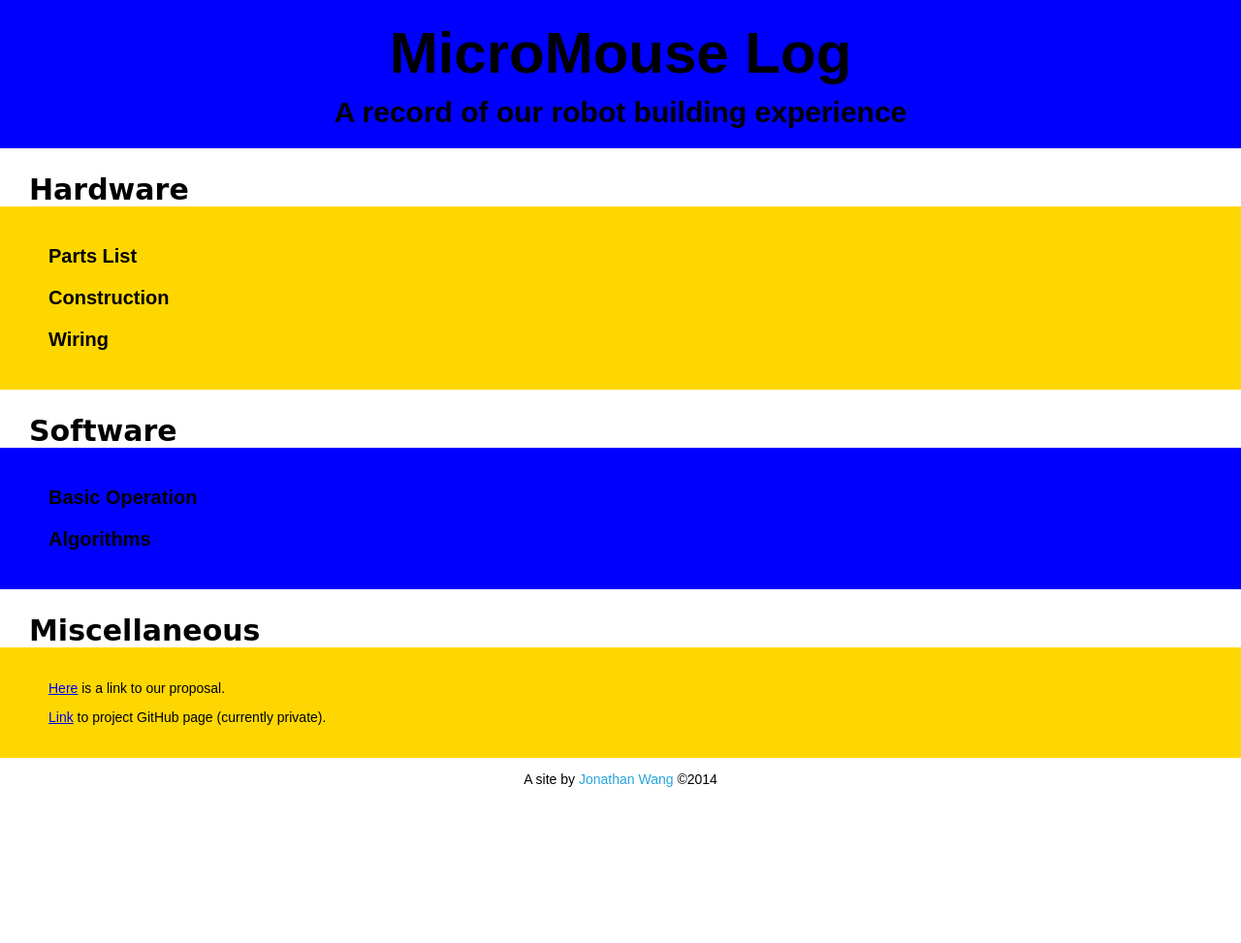
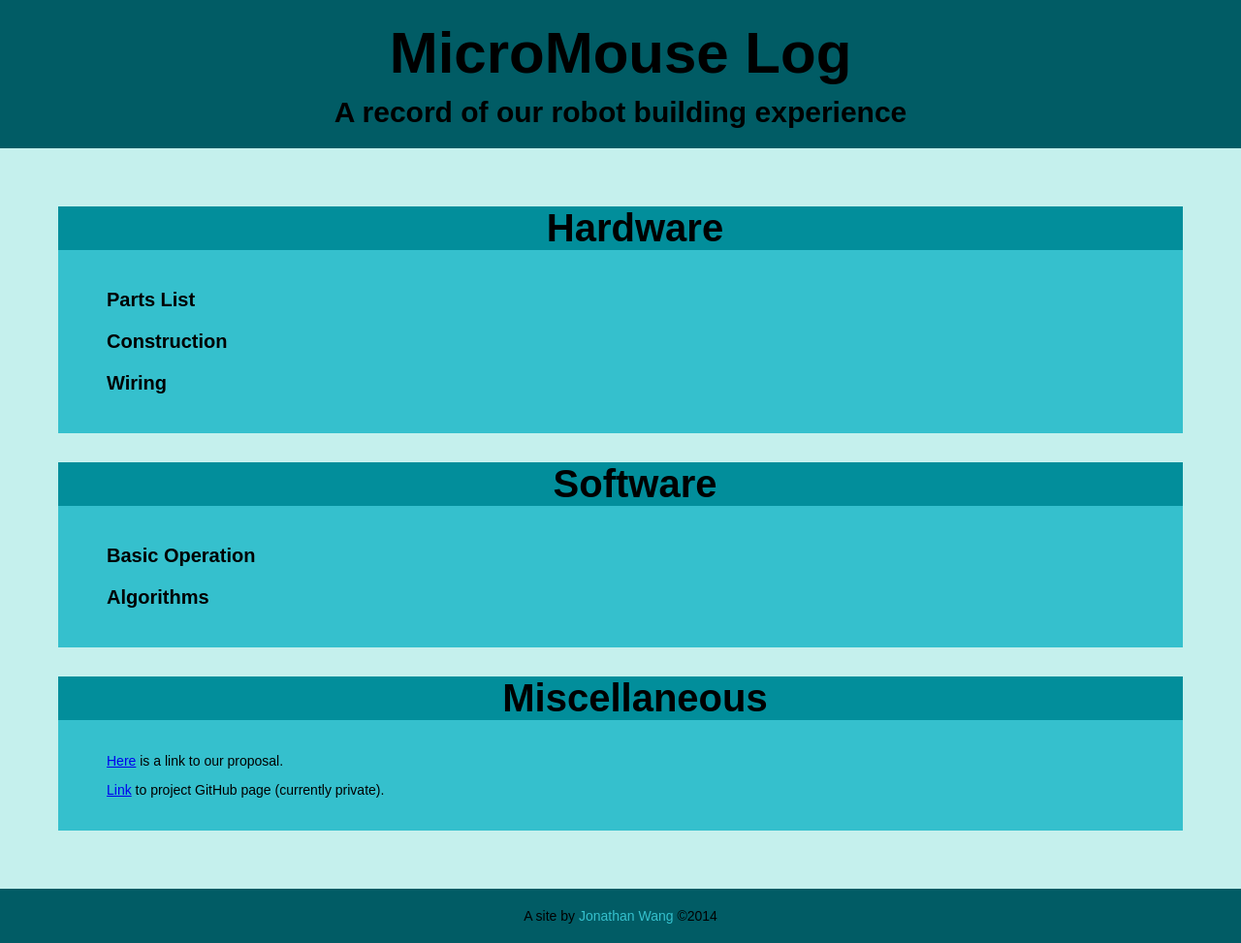
Before and after one commit to jonathanwang017/MicroMouse, a plain HTML site: page index.html in a window 1280 px wide. Shown: the whole page at 97% size. Before the commit the page ends 826 px from the top, so only its background shows below. Drawn offline with nearby package versions, Linux system fonts and the light colour scheme; a web font is replaced by a local one.

Commit message:
change color palette, format

```diff
--- a/index.html
+++ b/index.html
@@ -11,12 +11,17 @@
         <script src="script.js"></script>
     </head>
     <body>
-        <div id = "container">
+        <div id = "header_div">
             <div id = "header">
                 <h1 id = "header_text">MicroMouse Log</h1>
                 <h4 id = "header_subtitle">A record of our robot building experience</h4>
             </div>
-            <h2 id = "hardware_header" class = "sect_header">Hardware</h2>
+        </div>
+        <div id = "container">
+
+            <div class = "sect_div">
+                <h2 id = "hardware_header" class = "sect_header">Hardware</h2>
+            </div>
             <div id = "hardware_sect">
                 <h3 id = "parts_header" class = "subsect_header">Parts List</h3>
                 <div id = "parts_sect">
@@ -102,7 +107,9 @@
                     <img src = "pics/block_diagram.png" width="400px" height="250px">
                 </div>
             </div>
-            <h2 id = "software_header" class = "sect_header">Software</h2>
+            <div class = "sect_div">
+                <h2 id = "software_header" class = "sect_header">Software</h2>
+            </div>
             <div id = "software_sect">
                 <h3 id = "operations_header" class = "subsect_header">Basic Operation</h3>
                 <div id = "operations_sect">
@@ -131,13 +138,17 @@
                     </div>
                 </div>
             </div>
-            <h2 id = "misc_header" class = "sect_header">Miscellaneous</h2>
+            <div class = "sect_div">
+                <h2 id = "misc_header" class = "sect_header">Miscellaneous</h2>
+            </div>
             <div id = "misc_sect">
                 <p><a href = https://docs.google.com/document/d/1sHtVUwCgUZa9WiDHbRd4pOq6PYeuUYT_po44uCzuGXA/edit>Here</a> is a link to our proposal.</p>
                 <p><a href = https://github.com/jonathanwang017/MicroMouse>Link</a> to project GitHub page (currently private).</p>
             </div>
+        </div>
+        <div id = "end_div">
             <div id = "bottom_buffer">
-                <p>A site by <a href = "https://github.com/jonathanwang017" id = "git_link">Jonathan Wang</a> ©2014</p>
+                <p id = "endnote">A site by <a href = "https://github.com/jonathanwang017" id = "git_link">Jonathan Wang</a> ©2014</p>
             </div>
         </div>
     </body>
--- a/style.css
+++ b/style.css
@@ -1,23 +1,37 @@
 html, body
 {
-    background-color: WHITE;
+    background-color: #5EC4CD;
     margin: 0;
+    padding: 0;
 }
 p
 {
     font-family: 'Duru Sans', sans-serif;
     font-size: 14px;
 }
+#header_div
+{
+    background-color: #5EC4CD;
+    padding-top: 0;
+    padding-left: 0;
+    padding-right: 0;
+}
 #container
 {
-    background-color: WHITE;
+    background-color: #C5F0ED;
     height: auto;
-    padding: 0px;
+    padding-left: 60px;
+    padding-right: 60px;
+    padding-top: 30px;
+    padding-bottom: 60px;
+    margin-left: 0;
+    margin-right: 0;
 }
 #header
 {
-    background-color: BLUE;
-    padding: 20px
+    background-color: #015C65;
+    padding: 20px;
+
 }
 #header_text
 {
@@ -34,13 +48,21 @@ p
     margin-bottom: 0;
     margin-top: 10px;
 }
+.sect_div
+{
+    background-color: #028E9B;
+    margin-top: 30px;
+    text-align: center;
+}
 .sect_header
 {
-    font-family: 'Sue Ellen Francisco', cursive;
-    font-size: 30px;
+    margin: 0;
+    font-family: 'Bubbler One', sans-serif;
+    font-size: 40px;
 }
 .subsect_header
 {
+    margin-bottom: 0;
     font-family: 'Duru Sans', sans-serif;
     font-size: 20px;
 }
@@ -51,18 +73,20 @@ p
 }
 #hardware_sect
 {
-    background-color: GOLD;
+    background-color: #35C0CD;
     height: auto;
     padding: 20px;
     padding-left: 50px;
     padding-right: 50px;
+    padding-bottom: 40px;
 }
 #parts_sect
 {
-    background-color: BLUE;
+    background-color: #35C0CD;
     display: none;
     height: auto;
-    padding: 10px;
+    padding-left: 20px;
+    padding-right: 20px;
 }
 #parts_table
 {
@@ -81,17 +105,19 @@ p
 }
 #building_sect
 {
-    background-color: BLUE;
+    background-color: #35C0CD;
     display: none;
     height: auto;
-    padding: 10px;
+    padding-left: 20px;
+    padding-right: 20px;
 }
 #wiring_sect
 {
-    background-color: BLUE;
+    background-color: #35C0CD;
     display: none;
     height: auto;
-    padding: 10px;
+    padding-left: 20px;
+    padding-right: 20px;
 }
 #software_header
 {
@@ -100,23 +126,25 @@ p
 }
 #software_sect
 {
-    background-color: BLUE;
+    background-color: #35C0CD;
     height: auto;
     padding: 20px;
     padding-left: 50px;
     padding-right: 50px;
+    padding-bottom: 40px;
 }
 #operations_sect
 {
-    background-color: GOLD;
+    background-color: #35C0CD;
     display: none;
     height: auto;
-    padding: 10px;
+    padding-left: 20px;
+    padding-right: 20px;
 }
 #operations_subsect_left
 {
     margin-left: 30px;
-    width: 30%;
+    width: 35%;
     float: left;
 }
 #operations_subsect_right
@@ -126,15 +154,16 @@ p
 }
 #algorithms_sect
 {
-    background-color: GOLD;
+    background-color: #35C0CD;
     display: none;
     height: auto;
-    padding: 10px;
+    padding-left: 20px;
+    padding-right: 20px;
 }
 #algorithms_subsect_left
 {
     margin-left: 30px;
-    width: 35%;
+    width: 45%;
     float: left;
 }
 #algorithms_subsect_right
@@ -149,7 +178,7 @@ p
 }
 #misc_sect
 {
-    background-color: GOLD;
+    background-color: #35C0CD;
     height: auto;
     padding: 20px;
     padding-left: 50px;
@@ -157,7 +186,7 @@ p
 }
 #git_link
 {
-    color: #27A4DB;
+    color: #35C0CD;
     text-decoration: none;
 }
 #git_link:hover
@@ -166,11 +195,22 @@ p
 }
 #bottom_buffer
 {
+    margin-bottom: 0;
+    background-color: #015C65;
+    padding: 20px;
     text-align: center;
-    height: 200px;
 }
 .div_buffer
 {
     clear: both;
     height: 10px;
 }
+#end_div
+{
+    padding-left: 0;
+    padding-right: 0;
+}
+#endnote
+{
+    margin: 0;
+}
```
